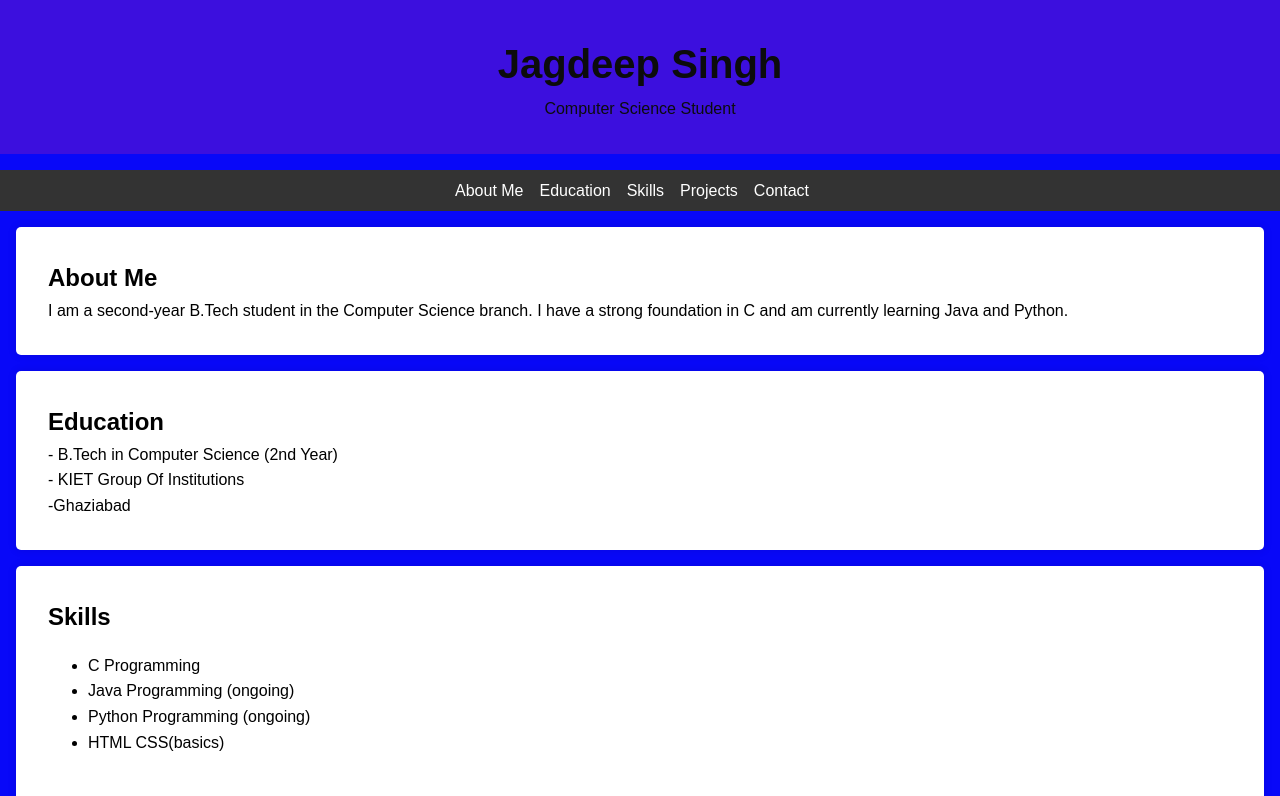
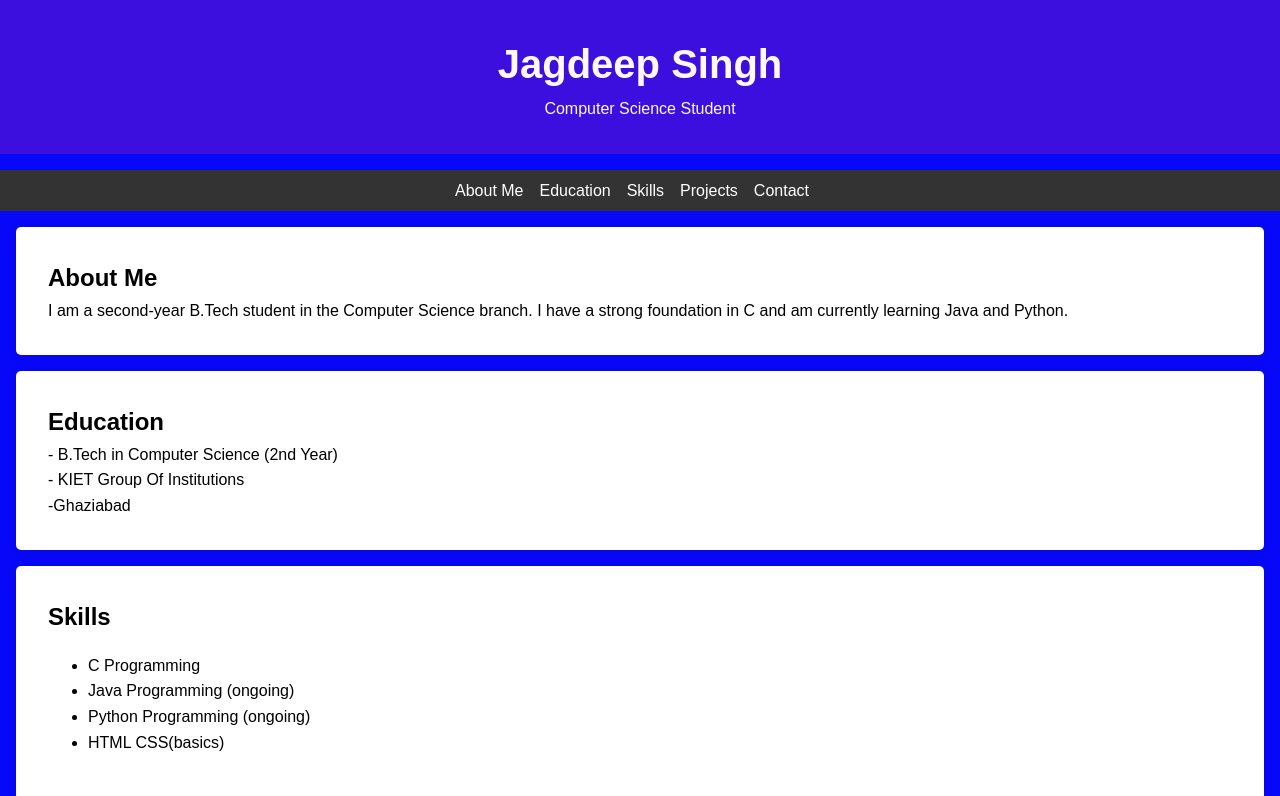
Before and after one commit to Jagdeep-08/portfolio, a plain HTML site: page index.html in a window 1280 px wide. Shown: the top 796 px of the page. Drawn offline with Linux system fonts and the light colour scheme.

Commit message:
Update index.html

```diff
--- a/index.html
+++ b/index.html
@@ -27,7 +27,7 @@ body {
 
 header {
     background-color: #3c0fde;
-    color: #0c0c0c;
+    color: #fff8f8;
     text-align: center;
     padding: 2rem 0;
 }
```
